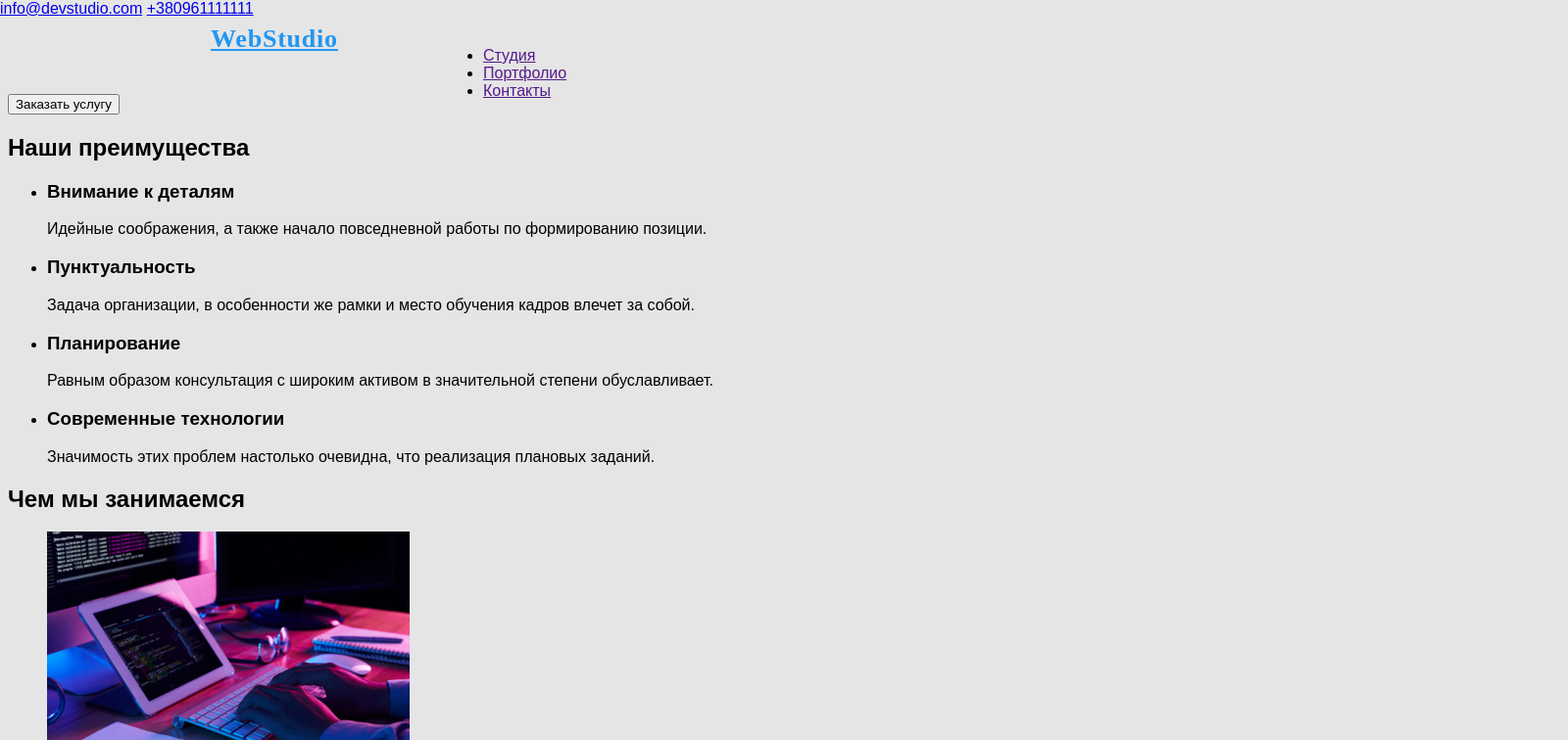
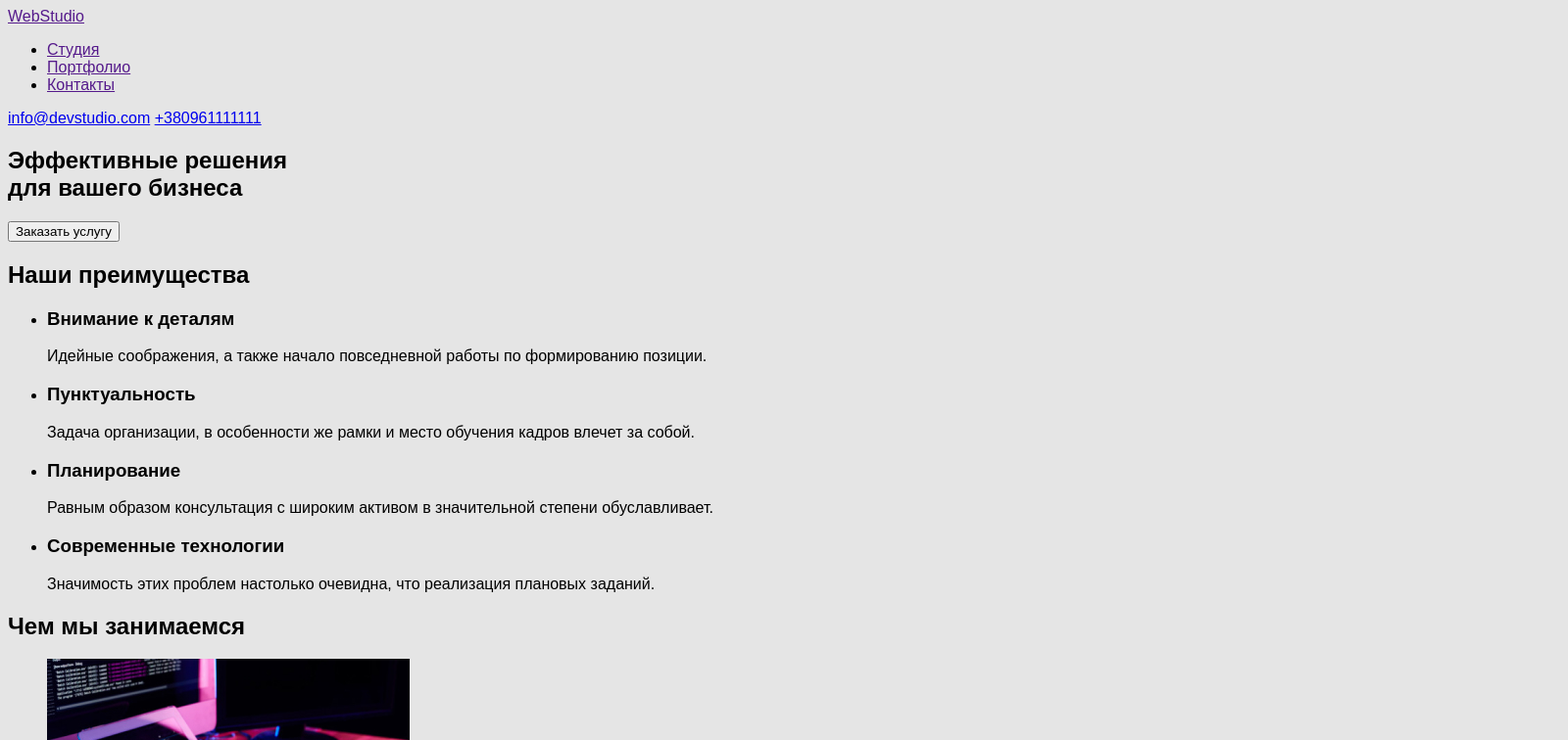
Before and after one commit to dmitruz/goit-markup-hw-02, a plain HTML site: page index.html in a window 1280 px wide. Shown: the top 756 px of the page at 98% size, 1600 px wide, since content can reach past the window. Drawn offline with Linux system fonts and the light colour scheme.

Commit message:
portfolio

```diff
--- a/css/style.css
+++ b/css/style.css
@@ -3,39 +3,3 @@ body {
    background: #e5e5e5;
    font-family: sans-serif;
 }
-/*top line*/
-.header {
-    position: absolute;
-    width: 1600px;
-    height: 80px;
-    left: 0;
-    top: 0;
-    border: 1px;
-    background:#e5e5e5;
-}
-/*log*/
-
-.logo {
-    position: absolute;
-    width: 145px;
-    height: 31px;
-    left: 215px;
-    top: 24px;
-    font-family: Raleway;
-    font-weight: bold;
-    font-size: 26px;
-    line-height: 31px;
-    letter-spacing: 0.03em;
-    color: #2196f3
-}
-/*menu-nav*/
-
-.menu-nav {
-    position: absolute;
-    width: 294px;
-    height: 16px;
-    left: 453px;
-    top: 32px;
-    align-content: space-between;
-
-}
```
Also changed, not shown: portfolio.html (added, +34 -0 lines).
